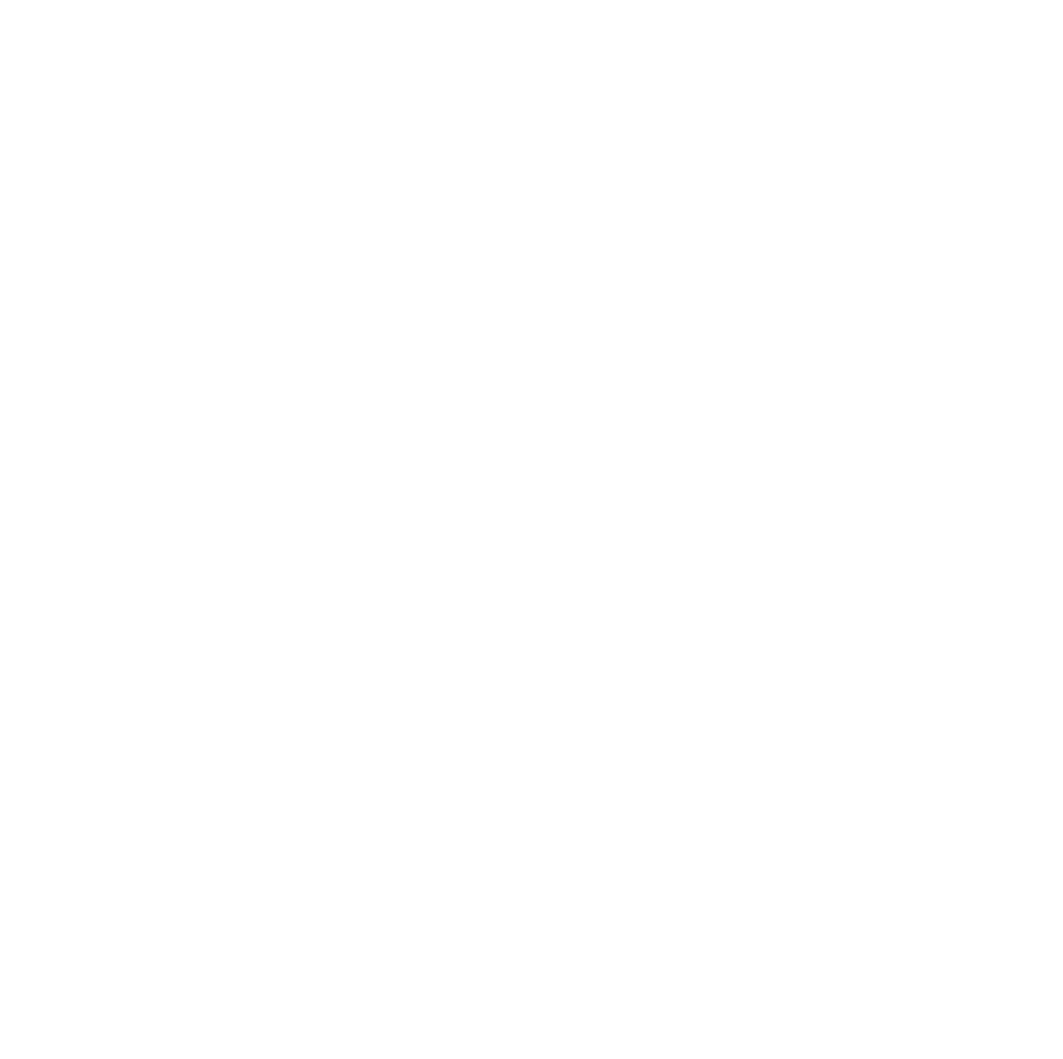
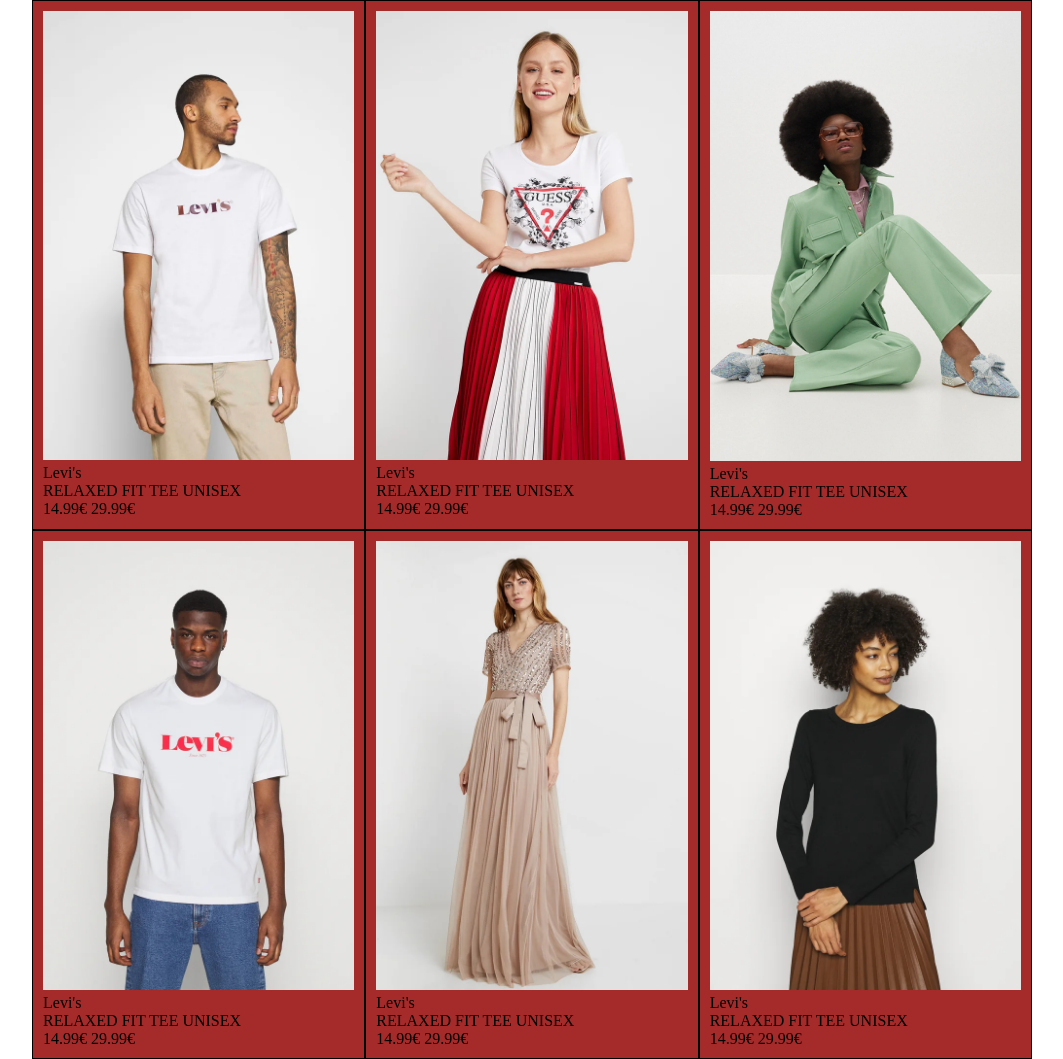
Before and after one commit to Lorenzo-Malatesta99/html-css-boolando, a plain HTML site: page index.html in a window 1280 px wide. Shown: the whole page, without its empty margins (108-1171 px from the left). Before the commit the page ends 800 px from the top, so only its background shows below. Drawn offline with Linux system fonts and the light colour scheme.

Commit message:
ADD prima card nel main, con immagini

```diff
--- a/index.html
+++ b/index.html
@@ -1,20 +1,76 @@
 <!DOCTYPE html>
 <html lang="en">
-<head>
-    <meta charset="UTF-8">
-    <meta name="viewport" content="width=device-width, initial-scale=1.0">
+  <head>
+    <meta charset="UTF-8" />
+    <meta name="viewport" content="width=device-width, initial-scale=1.0" />
     <title>Boolando</title>
-    <link rel="stylesheet" href="./style.css">
-</head>
-<body>
-    <header>
-
-    </header>
+    <link rel="stylesheet" href="./style.css" />
+  </head>
+  <body>
+    <header></header>
     <main>
-
+      <section>
+        <div class="container">
+          <div class="row">
+            <div class="col">
+                <figure>
+                    <img class="figure" src="./img/1.webp" alt="">
+                </figure>
+                <caption>
+                    Levi's <br>
+                    RELAXED FIT TEE UNISEX <br>
+                    <span>14.99€ </span><span> 29.99€</span>
+                </caption>
+            </div>
+            <div class="col">
+                <figure>
+                    <img class="figure" src="./img/2.webp" alt="">
+                </figure>
+                <caption>
+                    Levi's <br>
+                    RELAXED FIT TEE UNISEX <br>
+                    <span>14.99€ </span><span> 29.99€</span>
+                </caption></div>
+            <div class="col">
+                <figure>
+                    <img class="figure" src="./img/3.webp" alt="">
+                </figure>
+                <caption>
+                    Levi's <br>
+                    RELAXED FIT TEE UNISEX <br>
+                    <span>14.99€ </span><span> 29.99€</span>
+                </caption></div>
+            <div class="col">
+                <figure>
+                    <img class="figure" src="./img/4.webp" alt="">
+                </figure>
+                <caption>
+                    Levi's <br>
+                    RELAXED FIT TEE UNISEX <br>
+                    <span>14.99€ </span><span> 29.99€</span>
+                </caption></div>
+            <div class="col">
+                <figure>
+                    <img class="figure" src="./img/5.webp" alt="">
+                </figure>
+                <caption>
+                    Levi's <br>
+                    RELAXED FIT TEE UNISEX <br>
+                    <span>14.99€ </span><span> 29.99€</span>
+                </caption></div>
+            <div class="col">
+                <figure>
+                    <img class="figure" src="./img/6.webp" alt="">
+                </figure>
+                <caption>
+                    Levi's <br>
+                    RELAXED FIT TEE UNISEX <br>
+                    <span>14.99€ </span><span> 29.99€</span>
+                </caption></div>
+          </div>
+        </div>
+      </section>
     </main>
-    <footer>
-
-    </footer>
-</body>
+    <footer></footer>
+  </body>
 </html>
--- a/style.css
+++ b/style.css
@@ -0,0 +1,32 @@
+/* Reset rules */
+
+* {
+  box-sizing: border-box;
+  margin: 0;
+  padding: 0;
+}
+
+.row {
+  max-width: 1000px;
+
+  background-color: brown;
+  display: flex;
+  flex-wrap: wrap;
+}
+
+.col {
+  width: calc(100% / 3);
+  height: 50%;
+  border: 1px solid black;
+  align-items: center;
+  padding: 10px;
+}
+
+.container {
+  display: flex;
+  justify-content: center;
+}
+.figure {
+  width: 100%;
+
+}
```
